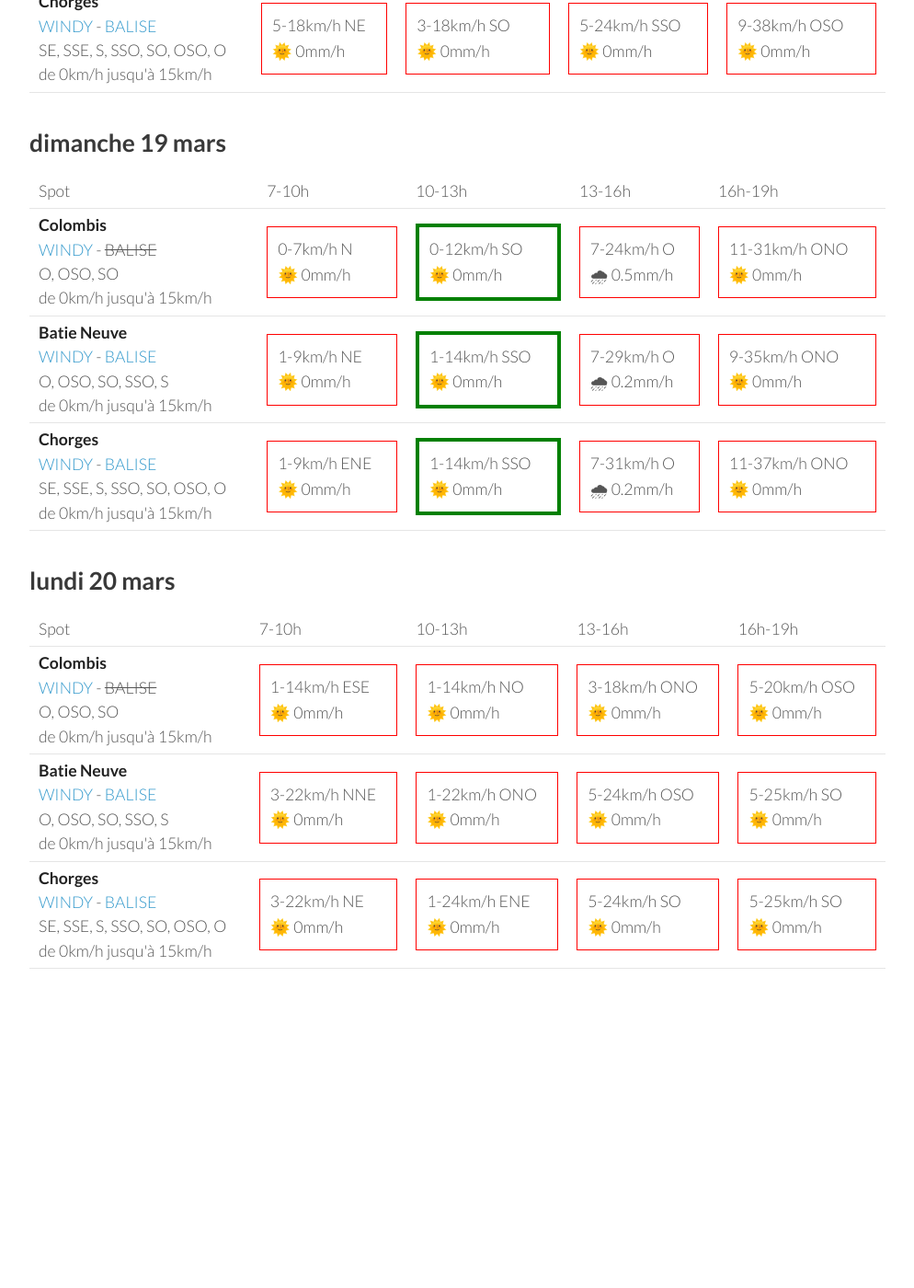
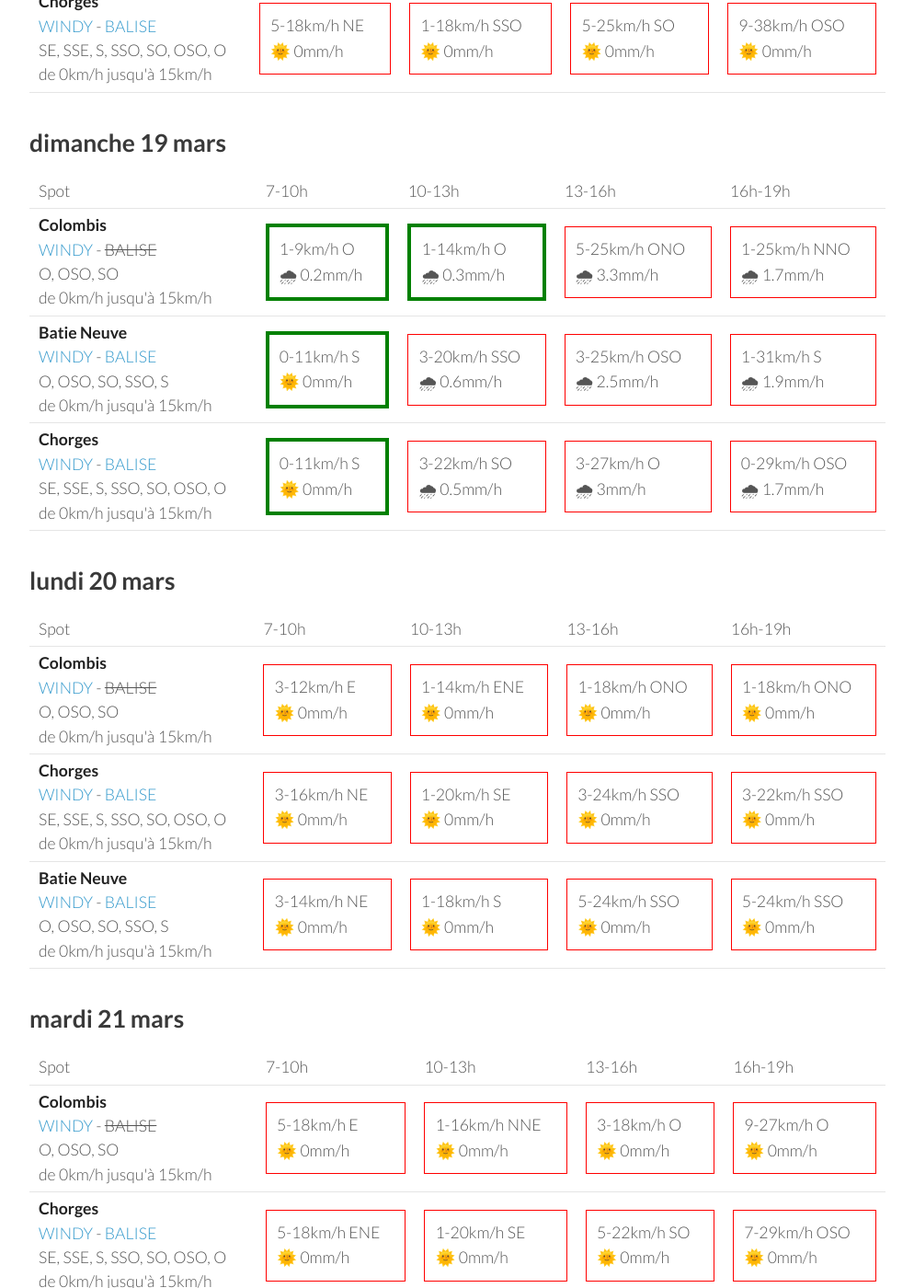
Before and after one commit to parapente-dans-le-nord/parapente-dans-le-nord.github.io, a Jekyll site: the page built from saint_andre.markdown, in a window 1280 px wide and 1400 px high, scrolled down 1568 px. Shown: the whole window at 92% size, without its empty margins (26-1020 px from the left). Built offline with Jekyll 4.4.1, drawn with Linux system fonts in a browser that asks for light colours; before the commit the page ends 2749 px from its top, so only the background shows below that; some of the changed text lies outside the part shown.

Commit message:
update index.markdown

```diff
--- a/saint_andre.markdown
+++ b/saint_andre.markdown
@@ -7,7 +7,7 @@ title:  "Tous les spots"
 {: .links}
 
 # Prevision Windy, modèle Arome
-page mise à jour le jeudi 16 mars 06:36
+page mise à jour le jeudi 16 mars 10:35
 
 ## jeudi 16 mars
 
@@ -116,10 +116,10 @@ page mise à jour le jeudi 16 mars 06:36
 <tr>
         <td><strong>Colombis</strong><br><a href="https://windy.com/44.494/6.216?44.559,6.262,10">WINDY</a> - <span class="no-balise"> BALISE </span><br> <span class="vent-favorable">O, OSO, SO</span><br><span class="force-vent">de 0km/h jusqu'à 15km/h</span> </td>
 
-            <td><div class="not-flyable"><p>1-12km/h E</p><p>🌞 0mm/h</p></div></td>
+            <td><div class="not-flyable"><p>3-12km/h ESE</p><p>🌞 0mm/h</p></div></td>
             <td><div class="not-flyable"><p>3-14km/h ONO</p><p>🌞 0mm/h</p></div></td>
-            <td><div class="not-flyable"><p>5-22km/h OSO</p><p>🌞 0mm/h</p></div></td>
-            <td><div class="not-flyable"><p>11-35km/h OSO</p><p>🌞 0mm/h</p></div></td>
+            <td><div class="not-flyable"><p>7-25km/h OSO</p><p>🌞 0mm/h</p></div></td>
+            <td><div class="not-flyable"><p>11-33km/h OSO</p><p>🌞 0mm/h</p></div></td>
 
 
     </tr>
@@ -127,9 +127,9 @@ page mise à jour le jeudi 16 mars 06:36
         <td><strong>Batie Neuve</strong><br><a href="https://windy.com/44.584/6.236?44.559,6.262,10,m:eTtagly">WINDY</a> - <span class=""><a href="https://www.openwindmap.org/PP554">BALISE</a> </span><br> <span class="vent-favorable">O, OSO, SO, SSO, S</span><br><span class="force-vent">de 0km/h jusqu'à 15km/h</span> </td>
 
             <td><div class="not-flyable"><p>3-16km/h NE</p><p>🌞 0mm/h</p></div></td>
-            <td><div class="not-flyable"><p>3-18km/h SSO</p><p>🌞 0mm/h</p></div></td>
-            <td><div class="not-flyable"><p>5-25km/h SSO</p><p>🌞 0mm/h</p></div></td>
-            <td><div class="not-flyable"><p>9-38km/h OSO</p><p>🌞 0mm/h</p></div></td>
+            <td><div class="not-flyable"><p>1-20km/h SSO</p><p>🌞 0mm/h</p></div></td>
+            <td><div class="not-flyable"><p>5-27km/h SO</p><p>🌞 0mm/h</p></div></td>
+            <td><div class="not-flyable"><p>9-37km/h OSO</p><p>🌞 0mm/h</p></div></td>
 
 
     </tr>
@@ -137,8 +137,8 @@ page mise à jour le jeudi 16 mars 06:36
         <td><strong>Chorges</strong><br><a href="https://windy.com/44.578/6.280?44.559,6.262,10">WINDY</a> - <span class=""><a href="https://www.openwindmap.org/PP554">BALISE</a> </span><br> <span class="vent-favorable">SE, SSE, S, SSO, SO, OSO, O</span><br><span class="force-vent">de 0km/h jusqu'à 15km/h</span> </td>
 
             <td><div class="not-flyable"><p>5-18km/h NE</p><p>🌞 0mm/h</p></div></td>
-            <td><div class="not-flyable"><p>3-18km/h SO</p><p>🌞 0mm/h</p></div></td>
-            <td><div class="not-flyable"><p>5-24km/h SSO</p><p>🌞 0mm/h</p></div></td>
+            <td><div class="not-flyable"><p>1-18km/h SSO</p><p>🌞 0mm/h</p></div></td>
+            <td><div class="not-flyable"><p>5-25km/h SO</p><p>🌞 0mm/h</p></div></td>
             <td><div class="not-flyable"><p>9-38km/h OSO</p><p>🌞 0mm/h</p></div></td>
 
 
@@ -162,30 +162,30 @@ page mise à jour le jeudi 16 mars 06:36
 <tr>
         <td><strong>Colombis</strong><br><a href="https://windy.com/44.494/6.216?44.559,6.262,10">WINDY</a> - <span class="no-balise"> BALISE </span><br> <span class="vent-favorable">O, OSO, SO</span><br><span class="force-vent">de 0km/h jusqu'à 15km/h</span> </td>
 
-            <td><div class="not-flyable"><p>0-7km/h N</p><p>🌞 0mm/h</p></div></td>
-            <td><div class="flyable"><p>0-12km/h SO</p><p>🌞 0mm/h</p></div></td>
-            <td><div class="not-flyable"><p>7-24km/h O</p><p>🌧 0.5mm/h</p></div></td>
-            <td><div class="not-flyable"><p>11-31km/h ONO</p><p>🌞 0mm/h</p></div></td>
+            <td><div class="flyable"><p>1-9km/h O</p><p>🌧 0.2mm/h</p></div></td>
+            <td><div class="flyable"><p>1-14km/h O</p><p>🌧 0.3mm/h</p></div></td>
+            <td><div class="not-flyable"><p>5-25km/h ONO</p><p>🌧 3.3mm/h</p></div></td>
+            <td><div class="not-flyable"><p>1-25km/h NNO</p><p>🌧 1.7mm/h</p></div></td>
 
 
     </tr>
 <tr>
         <td><strong>Batie Neuve</strong><br><a href="https://windy.com/44.584/6.236?44.559,6.262,10,m:eTtagly">WINDY</a> - <span class=""><a href="https://www.openwindmap.org/PP554">BALISE</a> </span><br> <span class="vent-favorable">O, OSO, SO, SSO, S</span><br><span class="force-vent">de 0km/h jusqu'à 15km/h</span> </td>
 
-            <td><div class="not-flyable"><p>1-9km/h NE</p><p>🌞 0mm/h</p></div></td>
-            <td><div class="flyable"><p>1-14km/h SSO</p><p>🌞 0mm/h</p></div></td>
-            <td><div class="not-flyable"><p>7-29km/h O</p><p>🌧 0.2mm/h</p></div></td>
-            <td><div class="not-flyable"><p>9-35km/h ONO</p><p>🌞 0mm/h</p></div></td>
+            <td><div class="flyable"><p>0-11km/h S</p><p>🌞 0mm/h</p></div></td>
+            <td><div class="not-flyable"><p>3-20km/h SSO</p><p>🌧 0.6mm/h</p></div></td>
+            <td><div class="not-flyable"><p>3-25km/h OSO</p><p>🌧 2.5mm/h</p></div></td>
+            <td><div class="not-flyable"><p>1-31km/h S</p><p>🌧 1.9mm/h</p></div></td>
 
 
     </tr>
 <tr>
         <td><strong>Chorges</strong><br><a href="https://windy.com/44.578/6.280?44.559,6.262,10">WINDY</a> - <span class=""><a href="https://www.openwindmap.org/PP554">BALISE</a> </span><br> <span class="vent-favorable">SE, SSE, S, SSO, SO, OSO, O</span><br><span class="force-vent">de 0km/h jusqu'à 15km/h</span> </td>
 
-            <td><div class="not-flyable"><p>1-9km/h ENE</p><p>🌞 0mm/h</p></div></td>
-            <td><div class="flyable"><p>1-14km/h SSO</p><p>🌞 0mm/h</p></div></td>
-            <td><div class="not-flyable"><p>7-31km/h O</p><p>🌧 0.2mm/h</p></div></td>
-            <td><div class="not-flyable"><p>11-37km/h ONO</p><p>🌞 0mm/h</p></div></td>
+            <td><div class="flyable"><p>0-11km/h S</p><p>🌞 0mm/h</p></div></td>
+            <td><div class="not-flyable"><p>3-22km/h SO</p><p>🌧 0.5mm/h</p></div></td>
+            <td><div class="not-flyable"><p>3-27km/h O</p><p>🌧 3mm/h</p></div></td>
+            <td><div class="not-flyable"><p>0-29km/h OSO</p><p>🌧 1.7mm/h</p></div></td>
 
 
     </tr>
@@ -208,30 +208,30 @@ page mise à jour le jeudi 16 mars 06:36
 <tr>
         <td><strong>Colombis</strong><br><a href="https://windy.com/44.494/6.216?44.559,6.262,10">WINDY</a> - <span class="no-balise"> BALISE </span><br> <span class="vent-favorable">O, OSO, SO</span><br><span class="force-vent">de 0km/h jusqu'à 15km/h</span> </td>
 
-            <td><div class="not-flyable"><p>1-14km/h ESE</p><p>🌞 0mm/h</p></div></td>
-            <td><div class="not-flyable"><p>1-14km/h NO</p><p>🌞 0mm/h</p></div></td>
-            <td><div class="not-flyable"><p>3-18km/h ONO</p><p>🌞 0mm/h</p></div></td>
-            <td><div class="not-flyable"><p>5-20km/h OSO</p><p>🌞 0mm/h</p></div></td>
+            <td><div class="not-flyable"><p>3-12km/h E</p><p>🌞 0mm/h</p></div></td>
+            <td><div class="not-flyable"><p>1-14km/h ENE</p><p>🌞 0mm/h</p></div></td>
+            <td><div class="not-flyable"><p>1-18km/h ONO</p><p>🌞 0mm/h</p></div></td>
+            <td><div class="not-flyable"><p>1-18km/h ONO</p><p>🌞 0mm/h</p></div></td>
+
+
+    </tr>
+<tr>
+        <td><strong>Chorges</strong><br><a href="https://windy.com/44.578/6.280?44.559,6.262,10">WINDY</a> - <span class=""><a href="https://www.openwindmap.org/PP554">BALISE</a> </span><br> <span class="vent-favorable">SE, SSE, S, SSO, SO, OSO, O</span><br><span class="force-vent">de 0km/h jusqu'à 15km/h</span> </td>
+
+            <td><div class="not-flyable"><p>3-16km/h NE</p><p>🌞 0mm/h</p></div></td>
+            <td><div class="not-flyable"><p>1-20km/h SE</p><p>🌞 0mm/h</p></div></td>
+            <td><div class="not-flyable"><p>3-24km/h SSO</p><p>🌞 0mm/h</p></div></td>
+            <td><div class="not-flyable"><p>3-22km/h SSO</p><p>🌞 0mm/h</p></div></td>
 
 
     </tr>
 <tr>
         <td><strong>Batie Neuve</strong><br><a href="https://windy.com/44.584/6.236?44.559,6.262,10,m:eTtagly">WINDY</a> - <span class=""><a href="https://www.openwindmap.org/PP554">BALISE</a> </span><br> <span class="vent-favorable">O, OSO, SO, SSO, S</span><br><span class="force-vent">de 0km/h jusqu'à 15km/h</span> </td>
 
-            <td><div class="not-flyable"><p>3-22km/h NNE</p><p>🌞 0mm/h</p></div></td>
-            <td><div class="not-flyable"><p>1-22km/h ONO</p><p>🌞 0mm/h</p></div></td>
-            <td><div class="not-flyable"><p>5-24km/h OSO</p><p>🌞 0mm/h</p></div></td>
-            <td><div class="not-flyable"><p>5-25km/h SO</p><p>🌞 0mm/h</p></div></td>
-
-
-    </tr>
-<tr>
-        <td><strong>Chorges</strong><br><a href="https://windy.com/44.578/6.280?44.559,6.262,10">WINDY</a> - <span class=""><a href="https://www.openwindmap.org/PP554">BALISE</a> </span><br> <span class="vent-favorable">SE, SSE, S, SSO, SO, OSO, O</span><br><span class="force-vent">de 0km/h jusqu'à 15km/h</span> </td>
-
-            <td><div class="not-flyable"><p>3-22km/h NE</p><p>🌞 0mm/h</p></div></td>
-            <td><div class="not-flyable"><p>1-24km/h ENE</p><p>🌞 0mm/h</p></div></td>
-            <td><div class="not-flyable"><p>5-24km/h SO</p><p>🌞 0mm/h</p></div></td>
-            <td><div class="not-flyable"><p>5-25km/h SO</p><p>🌞 0mm/h</p></div></td>
+            <td><div class="not-flyable"><p>3-14km/h NE</p><p>🌞 0mm/h</p></div></td>
+            <td><div class="not-flyable"><p>1-18km/h S</p><p>🌞 0mm/h</p></div></td>
+            <td><div class="not-flyable"><p>5-24km/h SSO</p><p>🌞 0mm/h</p></div></td>
+            <td><div class="not-flyable"><p>5-24km/h SSO</p><p>🌞 0mm/h</p></div></td>
 
 
     </tr>
@@ -239,3 +239,49 @@ page mise à jour le jeudi 16 mars 06:36
 </tbody>
 </table>
 {:/}
+## mardi 21 mars
+
+{::nomarkdown}
+<table>
+  <tbody>
+    <tr>
+      <td>Spot</td>
+      <td>7-10h</td>
+      <td>10-13h</td>
+      <td>13-16h</td>
+      <td>16h-19h</td>
+    </tr>
+<tr>
+        <td><strong>Colombis</strong><br><a href="https://windy.com/44.494/6.216?44.559,6.262,10">WINDY</a> - <span class="no-balise"> BALISE </span><br> <span class="vent-favorable">O, OSO, SO</span><br><span class="force-vent">de 0km/h jusqu'à 15km/h</span> </td>
+
+            <td><div class="not-flyable"><p>5-18km/h E</p><p>🌞 0mm/h</p></div></td>
+            <td><div class="not-flyable"><p>1-16km/h NNE</p><p>🌞 0mm/h</p></div></td>
+            <td><div class="not-flyable"><p>3-18km/h O</p><p>🌞 0mm/h</p></div></td>
+            <td><div class="not-flyable"><p>9-27km/h O</p><p>🌞 0mm/h</p></div></td>
+
+
+    </tr>
+<tr>
+        <td><strong>Chorges</strong><br><a href="https://windy.com/44.578/6.280?44.559,6.262,10">WINDY</a> - <span class=""><a href="https://www.openwindmap.org/PP554">BALISE</a> </span><br> <span class="vent-favorable">SE, SSE, S, SSO, SO, OSO, O</span><br><span class="force-vent">de 0km/h jusqu'à 15km/h</span> </td>
+
+            <td><div class="not-flyable"><p>5-18km/h ENE</p><p>🌞 0mm/h</p></div></td>
+            <td><div class="not-flyable"><p>1-20km/h SE</p><p>🌞 0mm/h</p></div></td>
+            <td><div class="not-flyable"><p>5-22km/h SO</p><p>🌞 0mm/h</p></div></td>
+            <td><div class="not-flyable"><p>7-29km/h OSO</p><p>🌞 0mm/h</p></div></td>
+
+
+    </tr>
+<tr>
+        <td><strong>Batie Neuve</strong><br><a href="https://windy.com/44.584/6.236?44.559,6.262,10,m:eTtagly">WINDY</a> - <span class=""><a href="https://www.openwindmap.org/PP554">BALISE</a> </span><br> <span class="vent-favorable">O, OSO, SO, SSO, S</span><br><span class="force-vent">de 0km/h jusqu'à 15km/h</span> </td>
+
+            <td><div class="not-flyable"><p>5-14km/h NE</p><p>🌞 0mm/h</p></div></td>
+            <td><div class="not-flyable"><p>3-18km/h SSE</p><p>🌞 0mm/h</p></div></td>
+            <td><div class="not-flyable"><p>5-24km/h SO</p><p>🌞 0mm/h</p></div></td>
+            <td><div class="not-flyable"><p>7-29km/h SO</p><p>🌞 0mm/h</p></div></td>
+
+
+    </tr>
+
+</tbody>
+</table>
+{:/}
```
